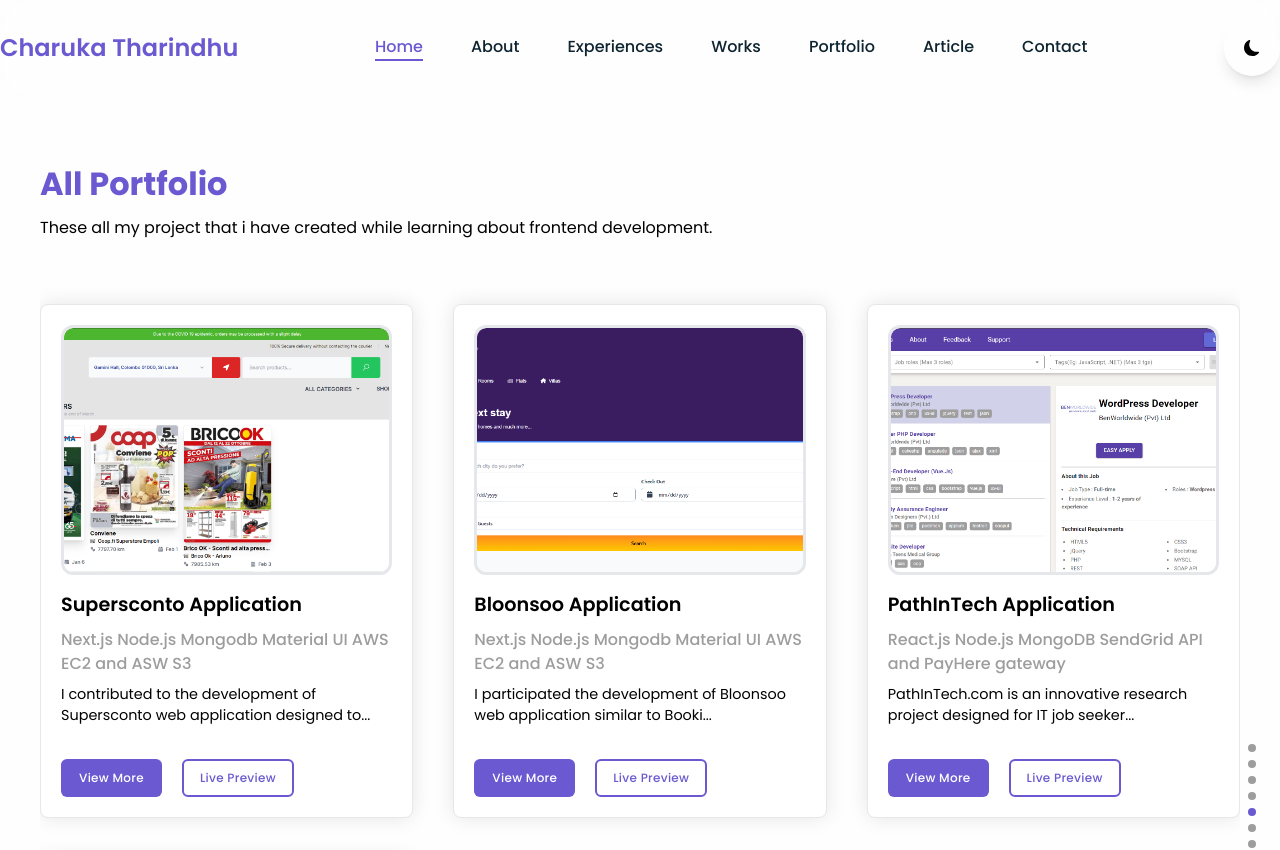
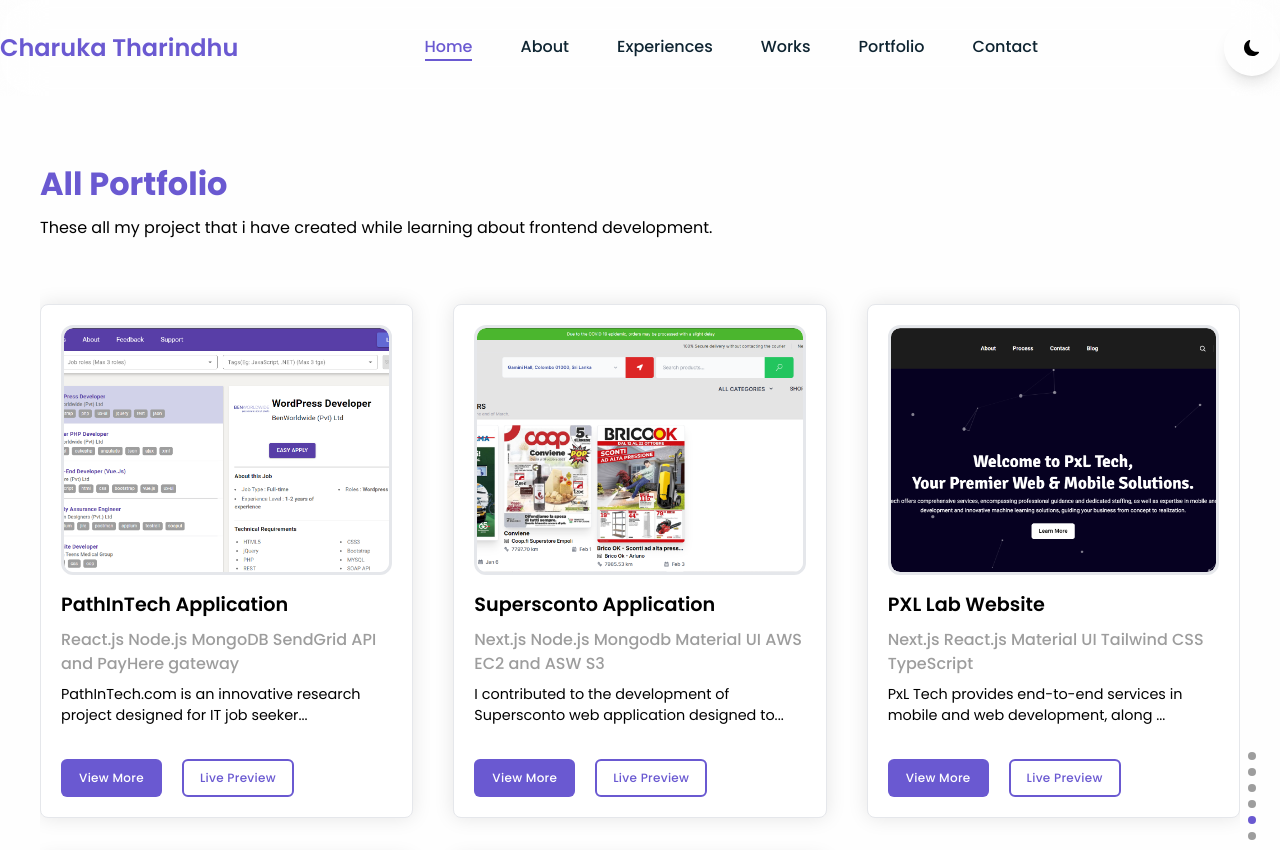
Before and after one commit to charuka97/personal-portfolio, a Next.js app: page /portfolio in a window 1280 px wide. Shown: the top 850 px of the page. Built offline with nearby package versions, Linux system fonts and the light colour scheme.

Commit message:
update Project details

```diff
--- a/constants/data.js
+++ b/constants/data.js
@@ -41,10 +41,10 @@
     title: "Portfolio",
     href: "portfolio",
   },
-  {
-    title: "Article",
-    href: "article",
-  },
+  // {
+  //   title: "Article",
+  //   href: "article",
+  // },
   {
     title: "Contact",
     href: "contact",
@@ -280,31 +280,38 @@
 ];
 
 export const portfolioList = [
+
   {
+    title: "PathInTech Application",
+    subtitle: "React.js Node.js MongoDB SendGrid API and PayHere gateway",
+    img: "/image/project-3.png",
+    description: "PathInTech.com is an innovative research project designed for IT job seekers. Our platform offers a multitude of features, including those found on LinkedIn, Top Jobs, and Stack Overflow. As a fullstack developer, I have contributed to the creation of this project, ensuring that our users have access to a comprehensive and user-friendly platform for their job search need.",
+    liveURl : "https://www.pathintech.com/",
+    githubURL : "https://www.pathintech.com/"
+  },{
     title: "Supersconto Application",
     subtitle: "Next.js Node.js Mongodb Material UI AWS EC2 and ASW S3",
     img: "/image/project-1.png",
-    description:
-      "I contributed to the development of Supersconto web application designed to offer detailed information on discounted products within the city of Milan in Italy. The project includes both an admin panel and a user-facing web application, all powered by a single backend server.",
+    description:"I contributed to the development of Supersconto web application designed to offer detailed information on discounted products within the city of Milan in Italy. The project includes both an admin panel and a user-facing web application, all powered by a single backend server.",
+    liveURl : "https://supersconto24.com/",
+    githubURL : ""
+  },
+  {
+    title: "PXL Lab Website",
+    subtitle: "Next.js React.js Material UI Tailwind CSS TypeScript",
+    img: "/image/project-4.png",
+    description: "PxL Tech provides end-to-end services in mobile and web development, along with tailored staffing and expert guidance in innovative machine learning solutions. As a developer, I've contributed to crafting a comprehensive, user-friendly platform, empowering our clients to achieve their goals seamlessly through our website.",
+    liveURl : "",
+    githubURL : ""
   },
   {
     title: "Bloonsoo Application",
     subtitle: "Next.js Node.js Mongodb Material UI AWS EC2 and ASW S3",
     img: "/image/project-2.png",
     description: "I participated the development of Bloonsoo web application similar to Booking.com, initially targeting the Sri Lankan market for hotel bookings. We plan to expand into flights, villas, and day outings. Bloonsoo has an admin panel for super admins and hotel admins, with features like user authentication, authorization, google maps and payment gateways similar to Booking.com.",
+    liveURl : "",
+    githubURL : ""
   },
-  {
-    title: "PathInTech Application",
-    subtitle: "React.js Node.js MongoDB SendGrid API and PayHere gateway",
-    img: "/image/project-3.png",
-    description: "PathInTech.com is an innovative research project designed for IT job seekers. Our platform offers a multitude of features, including those found on LinkedIn, Top Jobs, and Stack Overflow. As a fullstack developer, I have contributed to the creation of this project, ensuring that our users have access to a comprehensive and user-friendly platform for their job search need.",
-  },
-  // {
-  //   title: "Real State Company Profile",
-  //   subtitle: "HTML CSS and JavaScript",
-  //   img: "/image/project-4.png",
-  //   description: "Real State Company Profile i created using HTML, CSS and JavaScript which can display information about their company, popular residences for you, company values and company contact",
-  // },
   // {
   //   title: "Phantom Landing Pages",
   //   subtitle: "HTML CSS and JavaScript",
@@ -326,6 +333,8 @@
     subtitle: "Angula.js Asp.net NativeScript and WCF services",
     img: "/image/project-7.png",
     description: "The team development and maintenance an application for Logistic International Limited, which supports container depot operations at two locations Welisara and Sedawatta. It provides container storage and various services like yard management, estimates, damage repair, billing, and reporting.",
+    liveURl : "",
+    githubURL : ""
   },
   // {
   //   title: "Pepsi Landing Page",
```
Also changed, not shown: public/image/project-4.png.
